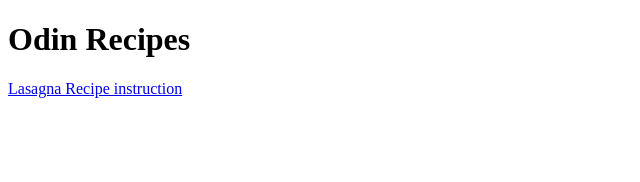
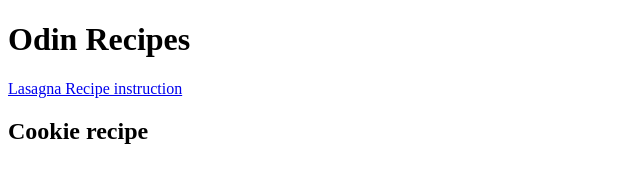
Before and after one commit to Depardine/odin-recipes, a plain HTML site: page index.html in a window 1280 px wide. Shown: the whole page, without its empty margins (0-640 px from the left). Drawn offline with Linux system fonts and the light colour scheme.

Commit message:
Edit index.html with new recipe

```diff
--- a/index.html
+++ b/index.html
@@ -9,5 +9,6 @@
         <p>
             <a href="./recipes/lasagna.html">Lasagna Recipe instruction</a>
         </p>
+        <h2>Cookie recipe</h2>
     </body>
 </html>
```
